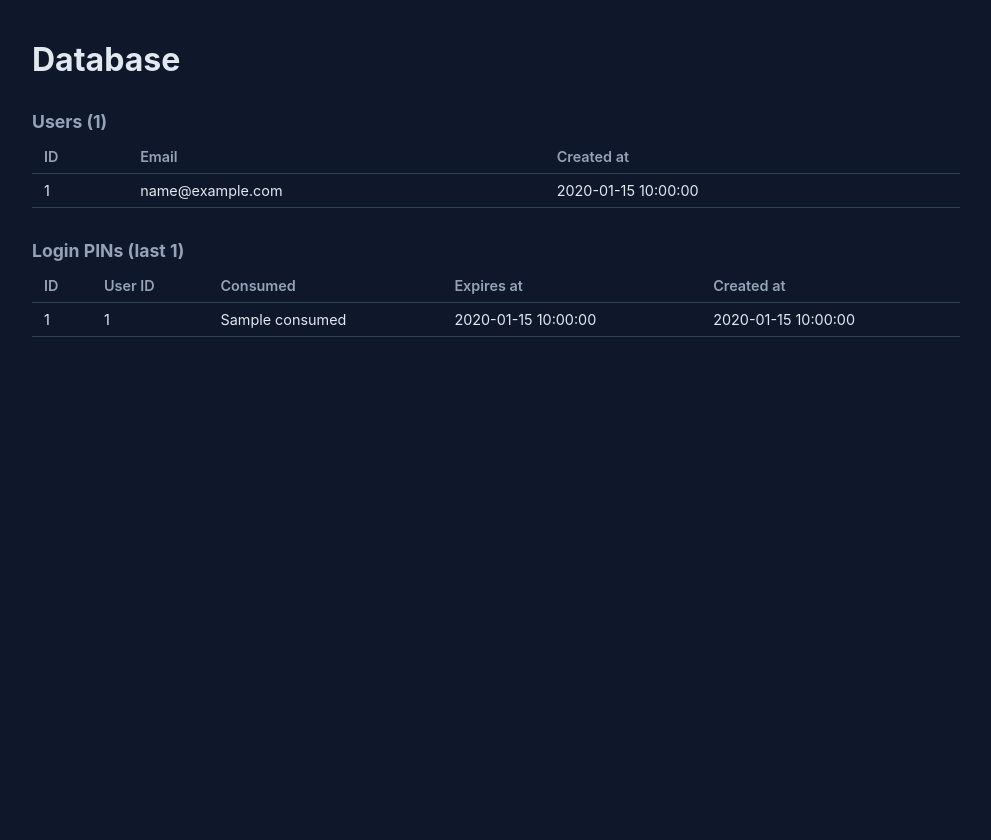
After one commit to fedcnvs/tossline-be, a FastAPI app: template app/templates/admin_db.html in a window 1280 px wide. The commit adds this page. Shown: the whole page, without its empty margins (144-1135 px from the left). Run offline with FastAPI, Linux system fonts and the light colour scheme; the template is opened without the code that fills it: most values are stand-ins (such as "Sample title", 1, 10 or a date in 2020).

Commit message:
Add password-protected DB viewer page
/admin/db lists users and login_pins for quick inspection, gated
behind HTTP Basic Auth (ADMIN_USERNAME/ADMIN_PASSWORD) and disabled
by default (404) when those env vars are unset.

Co-Authored-By: Claude Sonnet 5 <noreply@anthropic.com>

```diff
--- a/app/config.py
+++ b/app/config.py
@@ -16,6 +16,9 @@ class Settings(BaseSettings):
     resend_api_key: str = ""
     email_from: str = "login@tossline.example"
 
+    admin_username: str = ""
+    admin_password: str = ""
+
     model_config = SettingsConfigDict(env_file=".env", env_file_encoding="utf-8")
 
 
--- a/app/main.py
+++ b/app/main.py
@@ -4,7 +4,7 @@ from fastapi import FastAPI
 from fastapi.staticfiles import StaticFiles
 
 from app.database import Base, engine
-from app.routers import auth, pages
+from app.routers import admin, auth, pages
 
 logging.basicConfig(level=logging.INFO)
 
@@ -16,6 +16,7 @@ app.mount("/static", StaticFiles(directory="app/static"), name="static")
 
 app.include_router(auth.router)
 app.include_router(pages.router)
+app.include_router(admin.router)
 
 
 @app.get("/health")
--- a/app/static/css/style.css
+++ b/app/static/css/style.css
@@ -162,3 +162,41 @@ button:hover {
 .btn-secondary:hover {
   background: #475569;
 }
+
+.admin-body {
+  display: block;
+}
+
+.admin-wrap {
+  max-width: 960px;
+  margin: 40px auto;
+  padding: 0 16px;
+}
+
+.admin-wrap h1 {
+  margin: 0 0 8px;
+}
+
+.admin-wrap h2 {
+  margin: 32px 0 8px;
+  font-size: 1.1rem;
+  color: #94a3b8;
+}
+
+.admin-table {
+  width: 100%;
+  border-collapse: collapse;
+}
+
+.admin-table th,
+.admin-table td {
+  text-align: left;
+  padding: 8px 12px;
+  border-bottom: 1px solid #334155;
+  font-size: 0.9rem;
+}
+
+.admin-table th {
+  color: #94a3b8;
+  font-weight: 600;
+}
--- /dev/null
+++ b/app/templates/admin_db.html
@@ -0,0 +1,48 @@
+<!doctype html>
+<html lang="en">
+<head>
+  <meta charset="utf-8" />
+  <meta name="viewport" content="width=device-width, initial-scale=1" />
+  <title>Tossline — DB</title>
+  <link rel="stylesheet" href="/static/css/style.css" />
+</head>
+<body class="admin-body">
+  <main class="admin-wrap">
+    <h1>Database</h1>
+
+    <h2>Users ({{ users|length }})</h2>
+    <table class="admin-table">
+      <thead>
+        <tr><th>ID</th><th>Email</th><th>Created at</th></tr>
+      </thead>
+      <tbody>
+        {% for u in users %}
+        <tr>
+          <td>{{ u.id }}</td>
+          <td>{{ u.email }}</td>
+          <td>{{ u.created_at }}</td>
+        </tr>
+        {% endfor %}
+      </tbody>
+    </table>
+
+    <h2>Login PINs (last {{ login_pins|length }})</h2>
+    <table class="admin-table">
+      <thead>
+        <tr><th>ID</th><th>User ID</th><th>Consumed</th><th>Expires at</th><th>Created at</th></tr>
+      </thead>
+      <tbody>
+        {% for p in login_pins %}
+        <tr>
+          <td>{{ p.id }}</td>
+          <td>{{ p.user_id }}</td>
+          <td>{{ p.consumed }}</td>
+          <td>{{ p.expires_at }}</td>
+          <td>{{ p.created_at }}</td>
+        </tr>
+        {% endfor %}
+      </tbody>
+    </table>
+  </main>
+</body>
+</html>
--- a/app/templates/index.html
+++ b/app/templates/index.html
@@ -22,6 +22,7 @@
       {% endif %}
       <a class="btn btn-secondary" href="/docs">API guide</a>
       <a class="btn btn-secondary" href="/health">Health status</a>
+      <a class="btn btn-secondary" href="/admin/db">Database</a>
     </div>
   </main>
 </body>
```
Also changed, not shown: app/routers/admin.py (added, +38 -0 lines), README.md, 1 other file.
